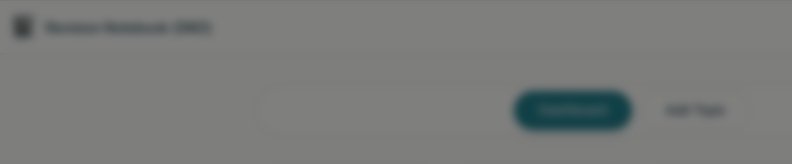
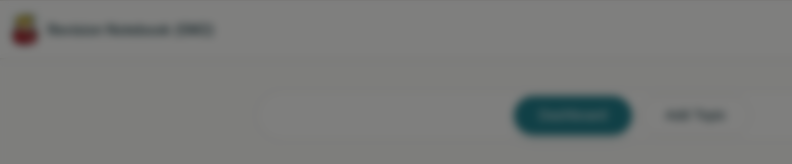
Before and after one commit to shaiwart/sm2-revision-app-v1, a plain HTML site: page index.html in a window 1280 px wide. Shown: the top 164 px of the page, 0-792 px from the left. Drawn offline with Linux system fonts and the light colour scheme; no server answers; a web font is replaced by a local one.

Commit message:
logo changed

```diff
--- a/index.html
+++ b/index.html
@@ -4,7 +4,7 @@
 		<meta charset="UTF-8" />
 		<meta name="viewport" content="width=device-width, initial-scale=1.0" />
 		<title>Revision Notebook (SM2)</title>
-		<link rel="icon" type="image/png" href="favicon.png" />
+		<link rel="icon" type="image/png" href="./assets/favicon.png" />
 		<link rel="stylesheet" href="style.css" />
 		<meta name="color-scheme" content="light dark" />
 		<meta name="theme-color" content="#21808d" />
@@ -18,7 +18,9 @@
 			<!-- Header: website name (left) and theme toggle (right) -->
 			<header class="header">
 				<div class="header__left">
-					<span class="brand__logo" aria-hidden="true">📓</span>
+					<span class="brand__logo" aria-hidden="true"
+						><img src="./assets/image-2.png" style="height: 30px"
+					/></span>
 					<span class="brand__name">Revision Notebook (SM2)</span>
 				</div>
 				<div class="header__right">
--- a/style.css
+++ b/style.css
@@ -848,16 +848,15 @@ body {
 	display: inline-flex;
 	align-items: center;
 	justify-content: center;
-	width: 28px;
-	height: 28px;
+	height: 33px;
 	border-radius: 6px;
 	background: linear-gradient(
 		180deg,
 		rgba(var(--color-success-rgb, 33, 128, 141), 0.12),
 		rgba(0, 0, 0, 0)
 	);
-	border: 1px solid var(--color-card-border);
-	box-shadow: inset 0 1px 0 rgba(255, 255, 255, 0.2);
+	/* border: 1px solid var(--color-card-border);
+	box-shadow: inset 0 1px 0 rgba(255, 255, 255, 0.2); */
 }
 .brand__name {
 	font-weight: var(--font-weight-semibold);
```
Also changed, not shown: assets/favicon-old.png (renamed from favicon.png), assets/favicon.png (added), assets/image-1.png (added), assets/image-2.png (added).
